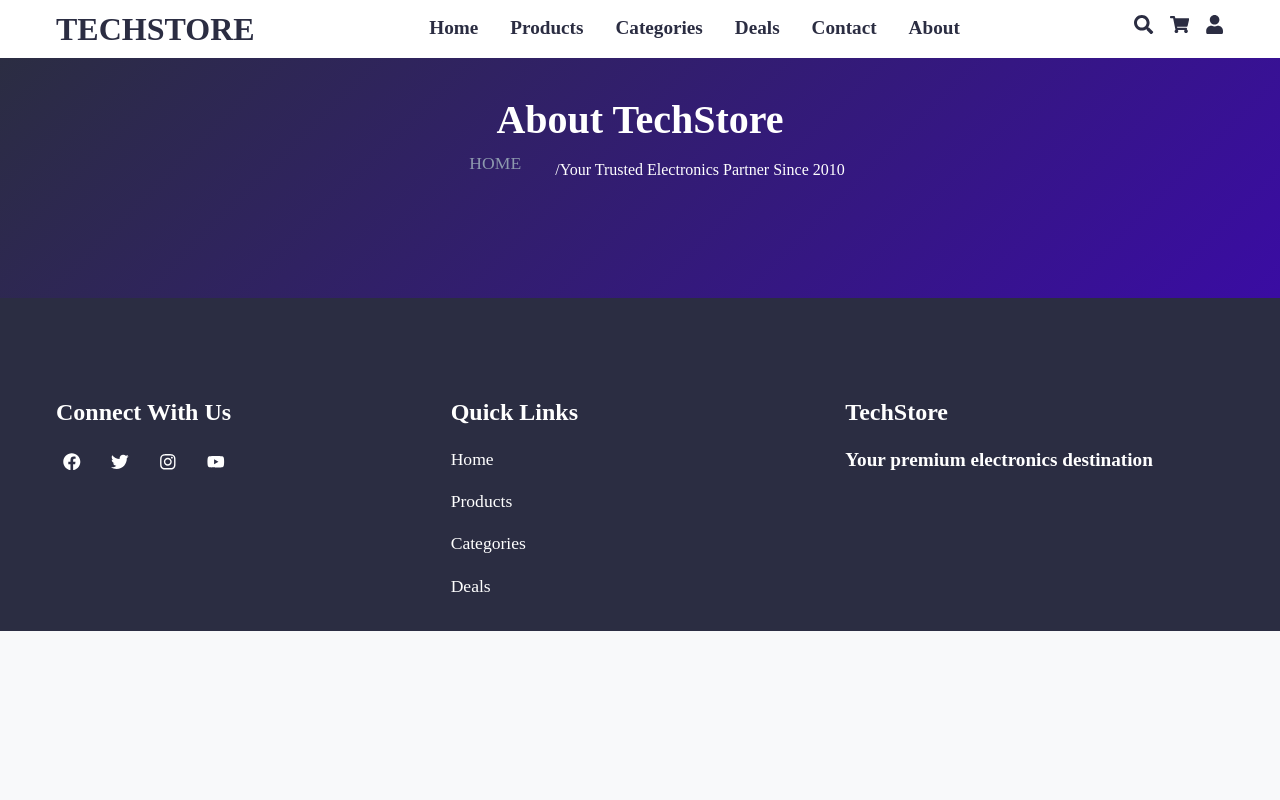
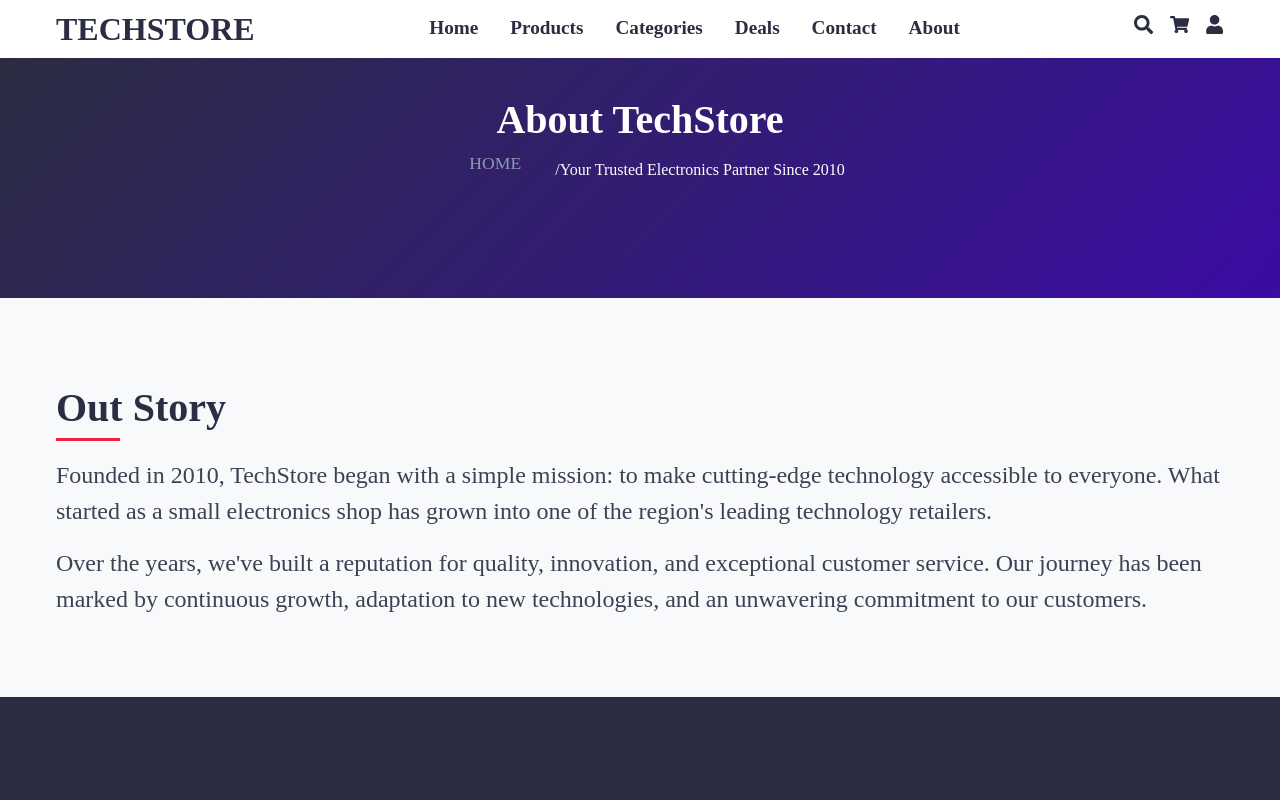
Before and after one commit to mohammadmehdidalvandii/techstore-front-end, a React (Vite) app: page /About in a window 1280 px wide. Shown: the top 800 px of the page. Built offline with nearby package versions, Linux system fonts and the light colour scheme.

Commit message:
create section story for about-page

```diff
--- /dev/null
+++ b/src/components/template/about/Story/Story.css
@@ -0,0 +1,25 @@
+.story{
+    display: block;
+    width: 100%;
+}
+.story .content{
+    display: block;
+}
+.story .content h2{
+    display: block;
+    font-family: var(--font-rubikBlack);
+    font-size: 2.5rem;
+}
+.story .content h2::after{
+    display: block;
+    content: "";
+    width: 4rem;
+    height: 0.2rem;
+    background-color: var(--secondary-color);
+}
+.story .content p{
+    display: block;
+    font-size: 1.5rem;
+    line-height: 1.5;
+    margin-top: 1rem;
+}
--- /dev/null
+++ b/src/components/template/about/Story/Story.tsx
@@ -0,0 +1,29 @@
+import React from "react";
+import './Story.css';
+
+const Story: React.FC = () => {
+  return (
+    <section className="story">
+      <div className="container">
+
+        <div className="content">
+          <h2>Out Story</h2>
+          <p>
+            Founded in 2010, TechStore began with a simple mission: to make
+            cutting-edge technology accessible to everyone. What started as a
+            small electronics shop has grown into one of the region's leading
+            technology retailers.
+          </p>
+          <p>
+            Over the years, we've built a reputation for quality, innovation,
+            and exceptional customer service. Our journey has been marked by
+            continuous growth, adaptation to new technologies, and an unwavering
+            commitment to our customers.
+          </p>
+        </div>
+      </div>
+    </section>
+  );
+};
+
+export default Story;
--- a/src/page/About/About.tsx
+++ b/src/page/About/About.tsx
@@ -1,6 +1,7 @@
 import Breadcrumb from '@components/module/Breadcrumb/Breadcrumb'
 import Footer from '@components/module/Footer/Footer'
 import Navbar from '@components/module/Navbar/Navbar'
+import Story from '@components/template/about/Story/Story'
 import React from 'react'
 
 const About:React.FC = ()=>{
@@ -8,6 +9,7 @@ const About:React.FC = ()=>{
     <>
     <Navbar/>
     <Breadcrumb title='About TechStore' text='Your Trusted Electronics Partner Since 2010'/>
+    <Story/>
     <Footer/>
     </>
   )
```
